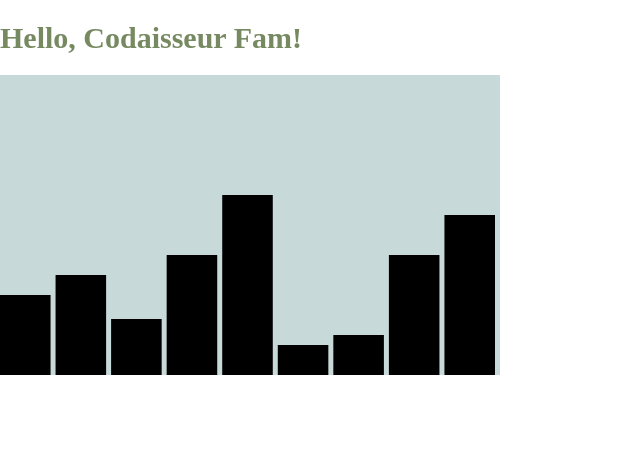
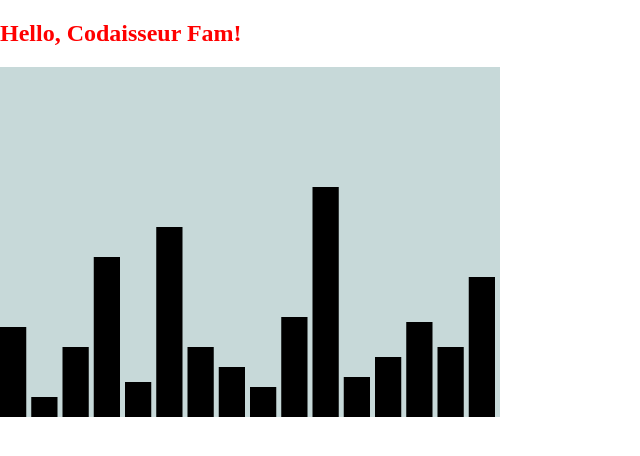
Before and after one commit to anton-mladenov/D3-playground, a website: page testing/index.html in a window 1280 px wide. Shown: the whole page, without its empty margins (0-640 px from the left). Drawn offline with nearby package versions, Linux system fonts and the light colour scheme.

Commit message:
created a basic chart

```diff
--- a/testing/index.html
+++ b/testing/index.html
@@ -12,15 +12,13 @@
 </header>
 
 <body>
-	<!-- <section> -->
-	<!-- <div> -->
-	<div class="hello">
-		<h2>Hello, Codaisseur Fam!</h2>
-	</div>
+	<section>
+		<div class="hello">
+			<h2>Hello, Codaisseur Fam!</h2>
+		</div>
 
-	<svg class="bar-chart"></svg>
-	<!-- </div> -->
-	<!-- </section> -->
+		<svg class="bar-chart"></svg>
+	</section>
 
 	<script src="https://d3js.org/d3.v5.js"></script>
 	<script type="text/javascript" src="/main.js"></script>
--- a/testing/main.js
+++ b/testing/main.js
@@ -1,31 +1,30 @@
 
-d3.select("h1").style("color", "red")
+d3.select("h2").style("color", "red")
 
-// javascript
-var dataset = [80, 100, 56, 120, 180, 30, 40, 120, 160];
+let dataset = [90, 20, 70, 160, 35, 190, 70, 50, 30, 100, 230, 40, 60, 95, 70, 140]
 
-var svgWidth = 500;
-var svgHeight = 300
-var barPadding = 5;
-var barWidth = (svgWidth / dataset.length);
+let svgHeight = 350
+let svgWidth = 500
+let barPadding = 5
+let barWidth = (svgWidth / dataset.length)
 
+let svg = d3.select("svg")
+	.attr("height", svgHeight)
+	.attr("width", svgWidth)
+	.attr("class", "bar-chart")
 
-var svg = d3.select('svg')
-	.attr("width", svgWidth)
-	.attr("height", svgHeight);
-
-var barChart = svg.selectAll("rect")
+let barChart = svg.selectAll("rect")
 	.data(dataset)
 	.enter()
 	.append("rect")
-	.attr("y", function (d) {
+	.attr("y", (d) => {
 		return svgHeight - d
 	})
-	.attr("height", function (d) {
-		return d;
+	.attr("height", (d) => {
+		return d
 	})
 	.attr("width", barWidth - barPadding)
-	.attr("transform", function (d, i) {
-		var translate = [barWidth * i, 0];
-		return "translate(" + translate + ")";
-	});
+	.attr("transform", (d, i) => {
+		let translate = [barWidth * i, 0]
+		return `translate(` + translate + `)`
+	})
--- a/testing/styles.css
+++ b/testing/styles.css
@@ -5,14 +5,4 @@ html, body {
 
 .bar-chart {
     background-color: #C7D9D9;
-    }
-
-.what {
-	color: #C7D9D9
 }
-
-.hello {
-  font-size: 20px;
-  line-height: 25px;
-  color: #768960;
-}
```
